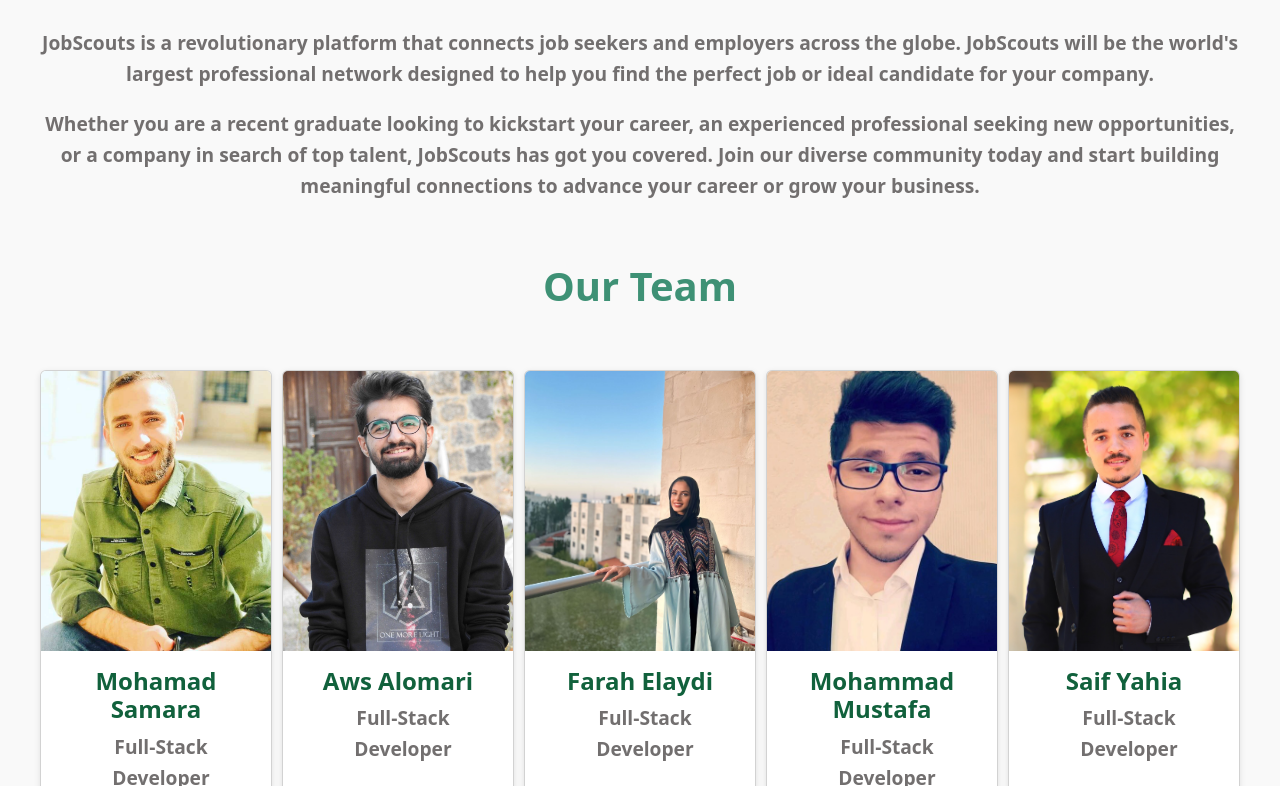
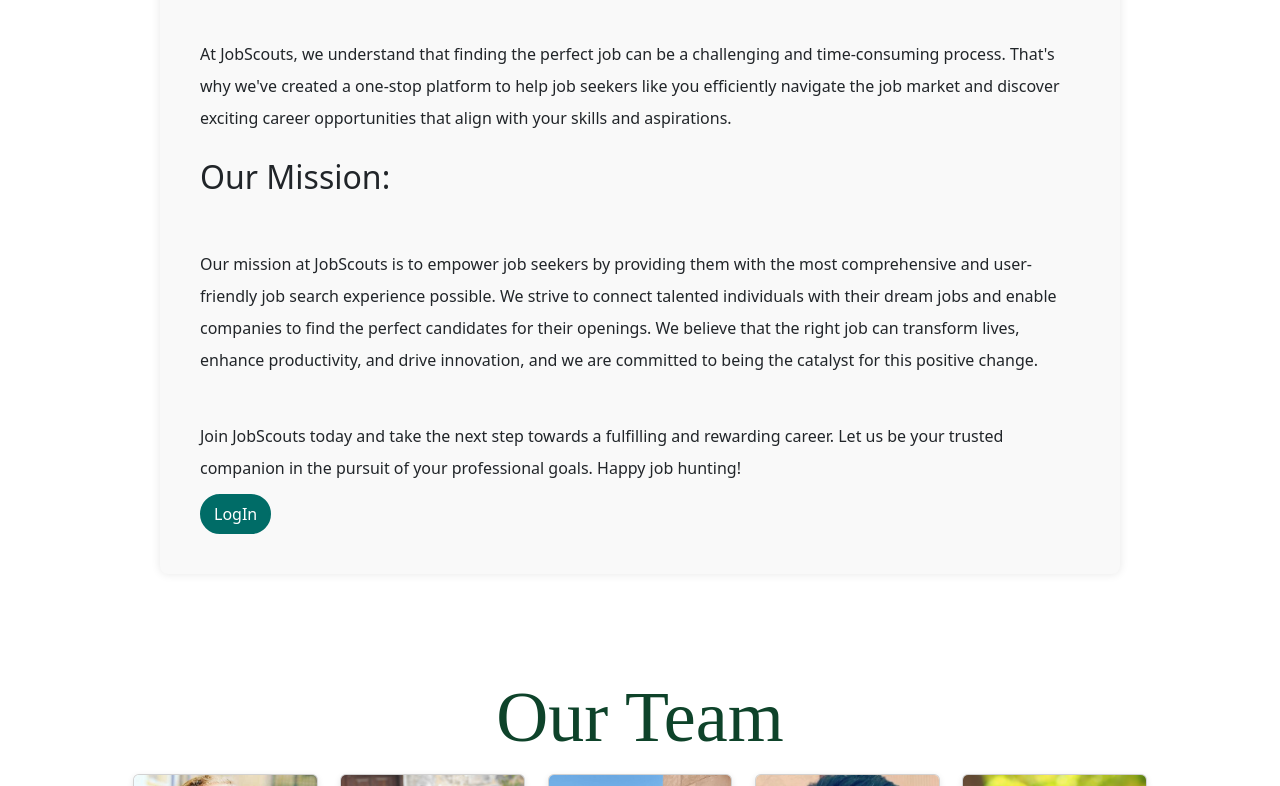
Before and after one commit to JobScouts/frontend-job-scouts, a React (Create React App) app: page /About in a window 1280 px wide. Shown: the part 254-1040 px from the top of the page. Built offline with nearby package versions, Linux system fonts and the light colour scheme; a small style sheet from the web is missing.

Commit message:
design update

```diff
--- a/src/App.js
+++ b/src/App.js
@@ -13,7 +13,7 @@
         <Route path="/" element={<Home />} />
         <Route path='/About' element={<About />} />
         <Route path='/UserProfile' element={<UserProfile/>}/>
-        <Route path='/SavedJob' element={<SavedCard/>}/>
+        <Route path='/' element={<SavedCard/>}/>
       </Routes>
       <Footer/>
     </div>
--- a/src/components/About/About.css
+++ b/src/components/About/About.css
@@ -1,35 +1,61 @@
 .about-jobscouts {
-  max-width: 100%;
-  margin: 0 auto;
-  padding: 40px;
-  background-color: #f9f9f9;
-  border-radius: 8px;
-  box-shadow: 0 0 10px rgba(0, 0, 0, 0.1);
+  justify-content: center;
+  width: 75%;
+  background-color: rgb(255, 255, 255);
 }
 
-.about-jobscouts h2 {
-  font-size: 2.5rem;
-  margin-top: 5%;
-  font-weight: bold;
-  color: #3e9175;
+.about-jobscouts h1 {
+  font-family: Serif;
   text-align: center;
-  margin-bottom: 30px;
+  color: #0e432a;
 }
 
-.about-jobscouts p {
-  font-size: 1.2rem;
-  line-height: 1.6;
-  color: #726f6f;
-  text-align: center;
-  font-weight: 700;
-  margin-bottom: 20px;
+.about-jobscouts p{
+  font: Sans-serif;
+  text-align-last: auto;
+  text-align:left;
+  font-size: medium;
+  padding-top: 5%;
+  padding: auto;;
+  margin: auto;
+  line-height: 2;
 }
 
+.about-jobscouts button{
+  display: flex;
+  justify-content: flex-end;
+  margin-top: 10px;
+  gap: 30px;
+}
+
+.title-team{
+  text-align: center;
+  font-family:Serif ;
+  font-size:large;
+  gap:auto;
+  color: #0e432a;
+}
+
+.title-team h1{
+  font-size: 400%;
+}
 .card-container {
+
   display: flex;
   justify-content: space-between;
-  margin-top: 30px;
+  margin-top: 20px;
   gap: 10px !important;
+  padding-bottom: 5%;
+  justify-self: unset;
+  width: 80%;
+  margin: auto;
+
+}
+
+.card-container h1 {
+  font-family: "Poppins", Arial, sans-serif;
+  text-align: center;
+  text-decoration: solid;
 
 }
 
@@ -41,6 +67,7 @@
   border-radius: 8px;
   box-shadow: 0 2px 6px rgba(0, 0, 0, 0.1);
   transition: transform 0.3s ease-in-out;
+
 }
 
 .card:hover {
@@ -53,10 +80,11 @@
   object-fit: cover !important;
   border-radius: 8px 8px 0 0;
 }
+
 .card .card-title {
   font-size: 24px;
   font-weight: bold;
-  color: #11613c;
+  color: #0e432a;
   text-align: center;
 }
 
--- a/src/components/About/About.js
+++ b/src/components/About/About.js
@@ -1,35 +1,52 @@
 import React from 'react';
 import './About.css';
 import Card from 'react-bootstrap/Card';
+import { Button } from 'react-bootstrap';
 import Aws from '../Assest/aws.JPG';
 import Mhamd from '../Assest/mhamad.jpg';
 import Farah from '../Assest/fara.jpg'
 import MhmdS from '../Assest/mhmds.jpg'
 import saif from '../Assest/saif.jpeg'
+import { useAuth0 } from '@auth0/auth0-react';
+
+
 
 const About = () => {
+  const { loginWithRedirect } = useAuth0();
+
   return (
     <div>
       <br></br>
-      <div className="about-jobscouts">
-        <h2>Welcome to JobScouts</h2>
+      <section className="about-jobscouts">
+        <h1>Welcome to JobScouts - Your Ultimate Job Search Companion!</h1>
         <p>
-          JobScouts is a revolutionary platform that connects job seekers and employers
-          across the globe. JobScouts will be the world's largest professional network
-          designed to help you find the perfect job or ideal candidate for your company.
+          At JobScouts, we understand that finding the perfect job can be a challenging and time-consuming process.
+          That's why we've created a one-stop platform to help job seekers like you efficiently navigate the job market and discover exciting career opportunities that align with your skills and aspirations.
         </p>
-        <p>
-          Whether you are a recent graduate looking to kickstart your career, an experienced
-          professional seeking new opportunities, or a company in search of top talent,
-          JobScouts has got you covered. Join our diverse community today and start
-          building meaningful connections to advance your career or grow your business.
+        <br></br>
+        <h2>Our Mission:</h2>
+        <p>Our mission at JobScouts is to empower job seekers by providing them with the most comprehensive and user-friendly job search experience possible.
+          We strive to connect talented individuals with their dream jobs and enable companies to find the perfect candidates for their openings.
+          We believe that the right job can transform lives, enhance productivity, and drive innovation, and we are committed to being the catalyst for this positive change.
         </p>
+        <p>Join JobScouts today and take the next step towards a fulfilling and rewarding career.
+          Let us be your trusted companion in the pursuit of your professional goals. Happy job hunting!
+        </p>
+        <Button variant="success" className="success" onClick={() => { loginWithRedirect() }}>
+          LogIn
+        </Button>
+      </section>
 
-        <h2>Our Team</h2>
+      <div className='title-team'>
+
+        <h1>Our Team</h1>
+
+
 
         <div className="card-container">
+
           <Card className="card">
-            <Card.Img variant="top" src={MhmdS} className='imgc'/>
+            <Card.Img variant="top" src={MhmdS} className='imgc' />
             <Card.Body>
               <Card.Title>Mohamad Samara</Card.Title>
               <Card.Text>
@@ -43,43 +60,44 @@
             <Card.Body>
               <Card.Title>Aws Alomari</Card.Title>
               <Card.Text>
-              Full-Stack Developer
+                Full-Stack Developer
               </Card.Text>
             </Card.Body>
           </Card>
 
           <Card className="card">
-            <Card.Img variant="top" src={Farah} className='imgc'/>
+            <Card.Img variant="top" src={Farah} className='imgc' />
             <Card.Body>
               <Card.Title>Farah Elaydi</Card.Title>
               <Card.Text>
-              Full-Stack Developer
+                Full-Stack Developer
               </Card.Text>
             </Card.Body>
           </Card>
 
           <Card className="card">
-            <Card.Img variant="top" src={Mhamd} className='imgc'/>
+            <Card.Img variant="top" src={Mhamd} className='imgc' />
             <Card.Body>
               <Card.Title>Mohammad Mustafa</Card.Title>
               <Card.Text>
-              Full-Stack Developer
+                Full-Stack Developer
               </Card.Text>
             </Card.Body>
           </Card>
 
           <Card className="card">
-            <Card.Img variant="top" src={saif} className='imgc'/>
+            <Card.Img variant="top" src={saif} className='imgc' />
             <Card.Body>
               <Card.Title>Saif Yahia</Card.Title>
               <Card.Text>
-              Full-Stack Developer
+                Full-Stack Developer
               </Card.Text>
             </Card.Body>
           </Card>
         </div>
       </div>
     </div>
+
   );
 };
 
--- a/src/components/Home/Home.js
+++ b/src/components/Home/Home.js
@@ -6,7 +6,7 @@
 import Ace from "../Assest/new.jpg";
 import { useState } from "react";
 import CustomCard from "../CustomCard/CustomCard";
-// import { BarLoader } from 'react-spinner-animated';
+//import { BarLoader } from 'react-spinner-animated';
 import 'react-spinner-animated/dist/index.css'
 
 import "./Home.css";
@@ -50,9 +50,9 @@
         <g id="spinner">
           <circle id="bottom" cx="138" cy="138" r="114" stroke="#121212" stroke-width="18" />
           <circle id="upper" cx="138" cy="138" r="123" stroke="#00B894" stroke-width="30" stroke-linecap="round" stroke-linejoin="round" stroke-dasharray="373 100" />
-        </g>
+       </g>
       </svg>
-    </div>
+   </div>
   }
 
   if (error) {
--- a/src/components/SavedCard/SavedCard.css
+++ b/src/components/SavedCard/SavedCard.css
@@ -1,14 +1,13 @@
-.card {
-    width: 100%;
-    max-width: 80rem;
-    margin: 30px auto;
-  }
+@import url("https://fonts.googleapis.com/css2?family=Baloo+2&display=swap");
+@import url("https://cdnjs.cloudflare.com/ajax/libs/font-awesome/5.13.0/css/all.min.css");
+@import url("https://cdnjs.cloudflare.com/ajax/libs/twitter-bootstrap/4.5.0/css/bootstrap.min.css");
 
-  .card-image {
-    width: 100px;
-    max-height: 100px;
-    object-fit: cover;
-    margin-bottom: 10px;
+body {
+  font-family: "Baloo 2", cursive;
+  font-size: 16px;
+  color: #ffffff;
+  text-rendering: optimizeLegibility;
+  font-weight: initial;
 }
 
 .card-buttons {
@@ -18,16 +17,342 @@
   gap: 30px;
 }
 
-  .card-content {
-    display: flex;
-    align-items: center;
+.dark {
+  background: #110f16;
 }
 
-  .card-text {
-    margin-left: 10px;
+.light {
+  background: #f3f5f7;
 }
 
+a,
+a:hover {
+  text-decoration: none;
+  transition: color 0.3s ease-in-out;
+}
 
+#pageHeaderTitle {
+  margin: 2rem 0;
+  text-transform: uppercase;
+  text-align: center;
+  font-size: 2.5rem;
+}
+
+.postcard {
+  flex-wrap: wrap;
+  display: flex;
+  box-shadow: 0 4px 21px -12px rgba(0, 0, 0, 0.66);
+  border-radius: 10px;
+  margin: 0 0 2rem 0;
+  overflow: hidden;
+  position: relative;
+  color: #ffffff;
+}
+
+.postcard.dark {
+  background-color: #18151f;
+}
+
+.postcard.light {
+  background-color: #e1e5ea;
+}
+
+.postcard .t-dark {
+  color: #18151f;
+}
+
+.postcard a {
+  color: inherit;
+  text-decoration: none;
+}
+
+.postcard h1,
+.postcard .h1 {
+  margin-bottom: 0.5rem;
+  font-weight: 500;
+  line-height: 1.2;
+}
+
+.postcard .small {
+  font-size: 80%;
+}
+
+.postcard .postcard__title {
+  font-size: 1.75rem;
+
+}
+
+.postcard .postcard__img {
+  height:auto;
+  width: 100%;
+  object-fit: contain;
+  position: relative;
+  object-position: center;
+}
+
+/* .postcard .postcard__img_link {
+  display: contents;
+} */
+
+.postcard .postcard__bar {
+  width: 50px;
+  height: 10px;
+  margin: 10px 0;
+  border-radius: 5px;
+  background-color: #424242;
+  transition: width 0.2s ease;
+}
+
+.postcard .postcard__text {
+  padding: 1.5rem;
+  position: relative;
+  display: flex;
+  flex-direction: column;
+}
+
+.postcard .postcard__preview-txt {
+  overflow: hidden;
+  text-overflow: ellipsis;
+  text-align: justify;
+  height: 100%;
+}
+
+.postcard .postcard__tagbox {
+  display: flex;
+  flex-flow: row wrap;
+  font-size: 14px;
+  margin: 20px 0 0 0;
+  padding: 0;
+  justify-content: center;
+}
+
+.postcard .postcard__tagbox .tag__item {
+  display: inline-block;
+  background: rgba(83, 83, 83, 0.4);
+  border-radius: 3px;
+  padding: 2.5px 10px;
+  margin: 0 5px 5px 0;
+  cursor: default;
+  user-select: none;
+  transition: background-color 0.3s;
+}
+
+.postcard .postcard__tagbox .tag__item:hover {
+  background: rgba(83, 83, 83, 0.8);
+}
+
+.postcard:before {
+  content: "";
+  position: absolute;
+  top: 0;
+  right: 0;
+  bottom: 0;
+  left: 0;
+  background-image: linear-gradient(-70deg, #424242, transparent 50%);
+  opacity: 1;
+  border-radius: 10px;
+}
+
+.postcard:hover .postcard__bar {
+  width: 100px;
+}
+
+@media screen and (min-width: 769px) {
+  .postcard {
+    flex-wrap: inherit;
+  }
+
+  .postcard .postcard__title {
+    font-size: 2rem;
+  }
+
+  .postcard .postcard__tagbox {
+    justify-content: start;
+  }
+
+  .postcard .postcard__img {
+    max-width: 300px;
+    max-height: 100%;
+    transition: transform 0.3s ease;
+  }
+
+  .postcard .postcard__text {
+    padding: 3rem;
+    width: 100%;
+  }
+
+  .postcard .media.postcard__text:before {
+    content: "";
+    position: absolute;
+    display: block;
+    background: #18151f;
+    top: -20%;
+    height: 130%;
+    width: 55px;
+  }
+
+  .postcard:hover .postcard__img {
+    transform: scale(1.1);
+  }
+
+  .postcard:nth-child(2n+1) {
+    flex-direction: row;
+  }
+
+  .postcard:nth-child(2n+0) {
+    flex-direction: row-reverse;
+  }
+
+  .postcard:nth-child(2n+1) .postcard__text::before {
+    left: -12px !important;
+    transform: rotate(4deg);
+  }
+
+  .postcard:nth-child(2n+0) .postcard__text::before {
+    right: -12px !important;
+    transform: rotate(-4deg);
+  }
+}
+
+@media screen and (min-width: 1024px) {
+  .postcard .postcard__text {
+    padding: 2rem 3.5rem;
+  }
+
+  .postcard .postcard__text:before {
+    content: "";
+    position: absolute;
+    display: block;
+    top: -20%;
+    height: 130%;
+    width: 55px;
+  }
+
+  .postcard.dark .postcard__text:before {
+    background: #18151f;
+  }
+
+  .postcard.light .postcard__text:before {
+    background: #e1e5ea;
+  }
+}
+
+/* COLORS */
+.postcard .postcard__tagbox .green.play:hover {
+  background: #79dd09;
+  color: black;
+}
+
+.green .postcard__title:hover {
+  color: #79dd09;
+}
+
+.green .postcard__bar {
+  background-color: #79dd09;
+}
+
+.green:before {
+  background-image: linear-gradient(-30deg, rgba(121, 221, 9, 0.1), transparent 50%);
+}
+
+.green:nth-child(2n):before {
+  background-image: linear-gradient(30deg, rgba(121, 221, 9, 0.1), transparent 50%);
+}
+
+.postcard .postcard__tagbox .blue.play:hover {
+  background: #0076bd;
+}
+
+.blue .postcard__title:hover {
+  color: #0076bd;
+}
+
+.blue .postcard__bar {
+  background-color: #0076bd;
+}
+
+.blue:before {
+  background-image: linear-gradient(-30deg, rgba(0, 118, 189, 0.1), transparent 50%);
+}
+
+.blue:nth-child(2n):before {
+  background-image: linear-gradient(30deg, rgba(0, 118, 189, 0.1), transparent 50%);
+}
+
+.postcard .postcard__tagbox .red.play:hover {
+  background: #bd150b;
+}
+
+.red .postcard__title:hover {
+  color: #bd150b;
+}
+
+.red .postcard__bar {
+  background-color: #bd150b;
+}
+
+.red:before {
+  background-image: linear-gradient(-30deg, rgba(189, 21, 11, 0.1), transparent 50%);
+}
+
+.red:nth-child(2n):before {
+  background-image: linear-gradient(30deg, rgba(189, 21, 11, 0.1), transparent 50%);
+}
+
+.postcard .postcard__tagbox .yellow.play:hover {
+  background: #bdbb49;
+  color: black;
+}
+
+.yellow .postcard__title:hover {
+  color: #bdbb49;
+}
+
+.yellow .postcard__bar {
+  background-color: #bdbb49;
+}
+
+.yellow:before {
+  background-image: linear-gradient(-30deg, rgba(189, 187, 73, 0.1), transparent 50%);
+}
+
+.yellow:nth-child(2n):before {
+  background-image: linear-gradient(30deg, rgba(189, 187, 73, 0.1), transparent 50%);
+}
+
+@media screen and (min-width: 769px) {
+  .green:before {
+    background-image: linear-gradient(-80deg, rgba(121, 221, 9, 0.1), transparent 50%);
+  }
+
+  .green:nth-child(2n):before {
+    background-image: linear-gradient(80deg, rgba(121, 221, 9, 0.1), transparent 50%);
+  }
+
+  .blue:before {
+    background-image: linear-gradient(-80deg, rgba(0, 118, 189, 0.1), transparent 50%);
+  }
+
+  .blue:nth-child(2n):before {
+    background-image: linear-gradient(80deg, rgba(0, 118, 189, 0.1), transparent 50%);
+  }
+
+  .red:before {
+    background-image: linear-gradient(-80deg, rgba(189, 21, 11, 0.1), transparent 50%);
+  }
+
+  .red:nth-child(2n):before {
+    background-image: linear-gradient(80deg, rgba(189, 21, 11, 0.1), transparent 50%);
+  }
+
+  .yellow:before {
+    background-image: linear-gradient(-80deg, rgba(189, 187, 73, 0.1), transparent 50%);
+  }
+
+  .yellow:nth-child(2n):before {
+    background-image: linear-gradient(80deg, rgba(189, 187, 73, 0.1), transparent 50%);
+  }
+}
 
 .no-jobs-container {
   display: flex;
@@ -53,7 +378,8 @@
   padding: 10px 20px;
   font-size: 16px;
 }
-  .no-jobs-image{
+
+.no-jobs-image {
   height: 300px;
   width: 25%;
 }
```
Also changed, not shown: src/components/SavedCard/SavedCard.js (+43 -18 lines). Lines whose indentation alone changed are shown as unchanged.
